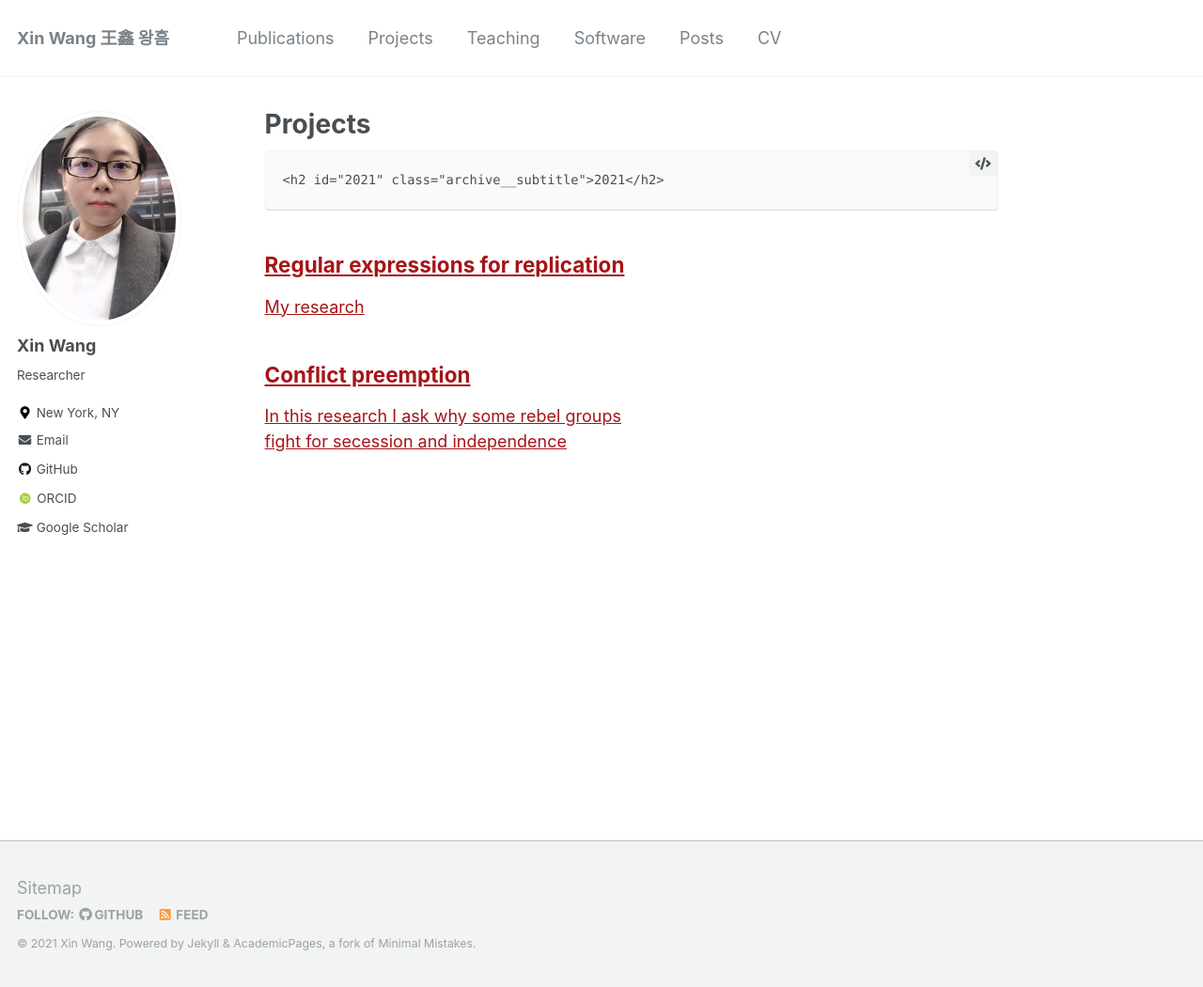
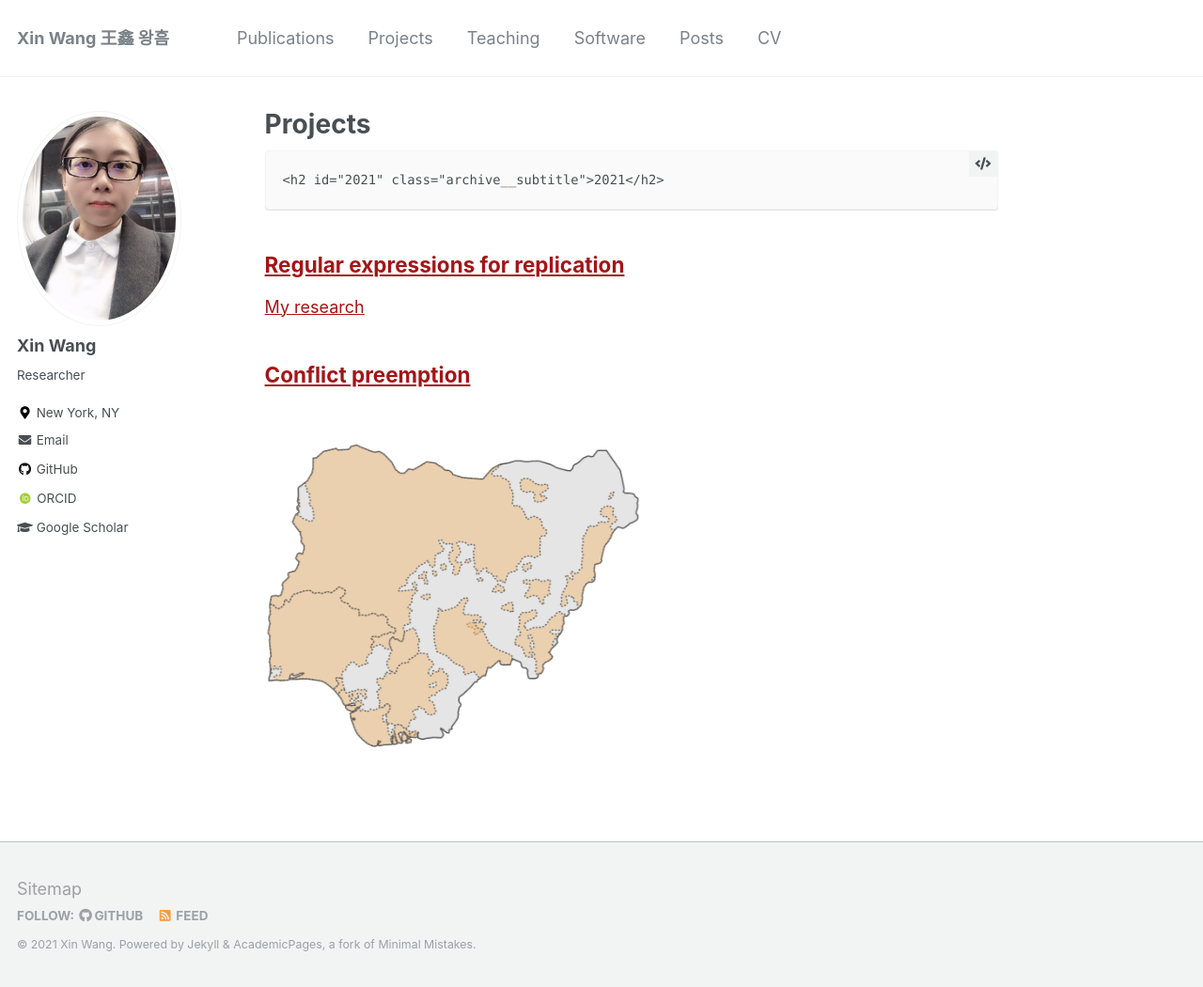
Before and after one commit to xin-wang-kr/xin-wang-kr.github.io, a Jekyll site: the page built from _pages/research.md, in a window 1280 px wide and 1050 px high. Shown: the whole window at 94% size. Built offline with Jekyll 4.4.1, drawn with Linux system fonts in a browser that asks for light colours; some web fonts are replaced.

Commit message:
Update conflict-preemption.md

```diff
--- a/_research/conflict-preemption.md
+++ b/_research/conflict-preemption.md
@@ -1,7 +1,7 @@
 ---
 title: "Conflict preemption"
 collection: research
-excerpt: "In this research I ask why some rebel groups fight for secession and independence"
+excerpt: "<img src='/images/research/epr.png' alt=''>"
 ---
 
 In this research I ask why some rebel groups fight for secession and independence, while others are willing to use violence to secure more autonomy and self-governance within an existing state. I argue that because rebel groups are strategic actors, they realize that military victory or plebiscite is not the end of their political struggle; if they gain independence, they must then create a new state. States are territorial entities, and so the trajectory of any new state will be greatly influenced by the resources and challenges its territory holds. Knowing this, rebel groups whose territory is more conducive to governance and administration will push for independence, while groups whose territory is less suited will fight for autonomy within the state. However, governments are aware of which groups inhabit territories most suitable to secession and employ various measures to try and stop these conflicts before they can begin, such as China’s pervasive electronic tracking of Uyghur citizens in Xinjiang.
```
